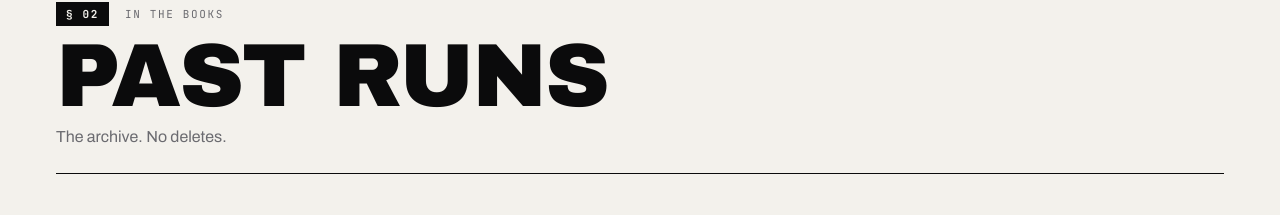
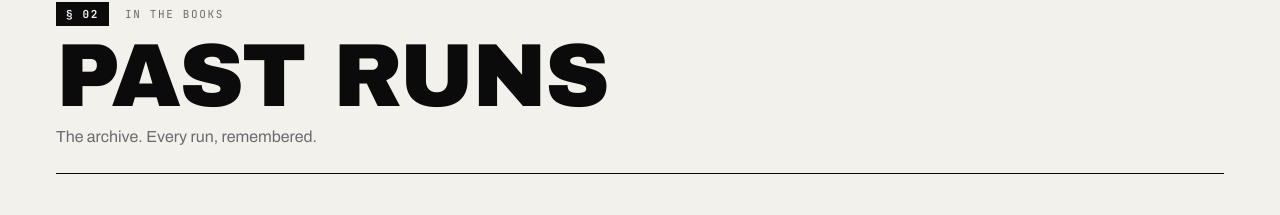
Before and after one commit to tobi-papa/shimoda-running-club, a Next.js app: page / in a window 1280 px wide. Shown: the part 1455-1670 px from the top of the page. Built offline with nearby package versions, Linux system fonts and the light colour scheme; no server answers.

Commit message:
fix: call refresh after edit/delete, update past runs subtitle

```diff
--- a/components/layout/Dashboard.tsx
+++ b/components/layout/Dashboard.tsx
@@ -581,11 +581,13 @@ export function Dashboard() {
       headers: { "Content-Type": "application/json" },
       body: JSON.stringify(patch),
     });
-  }, []);
+    refresh();
+  }, [refresh]);
 
   const deleteRun = useCallback(async (id: string) => {
     await fetch(`/api/events/${id}`, { method: "DELETE" });
-  }, []);
+    refresh();
+  }, [refresh]);
 
   const bigBtn: React.CSSProperties = {
     background: "var(--ink)",
@@ -643,7 +645,7 @@ export function Dashboard() {
         number="02"
         kicker="IN THE BOOKS"
         title="PAST RUNS"
-        subtitle="The archive. No deletes."
+        subtitle="The archive. Every run, remembered."
       >
         <div
           className="cards-grid-past"
```
